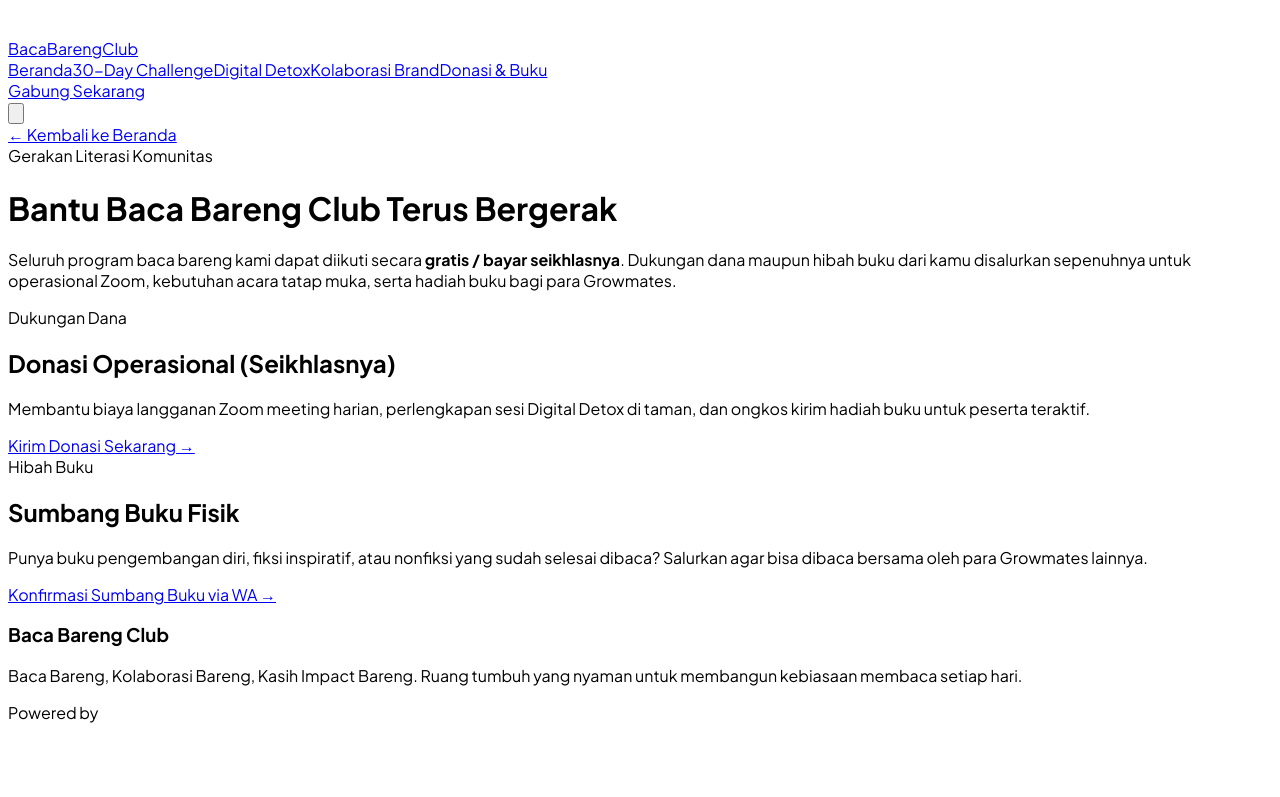
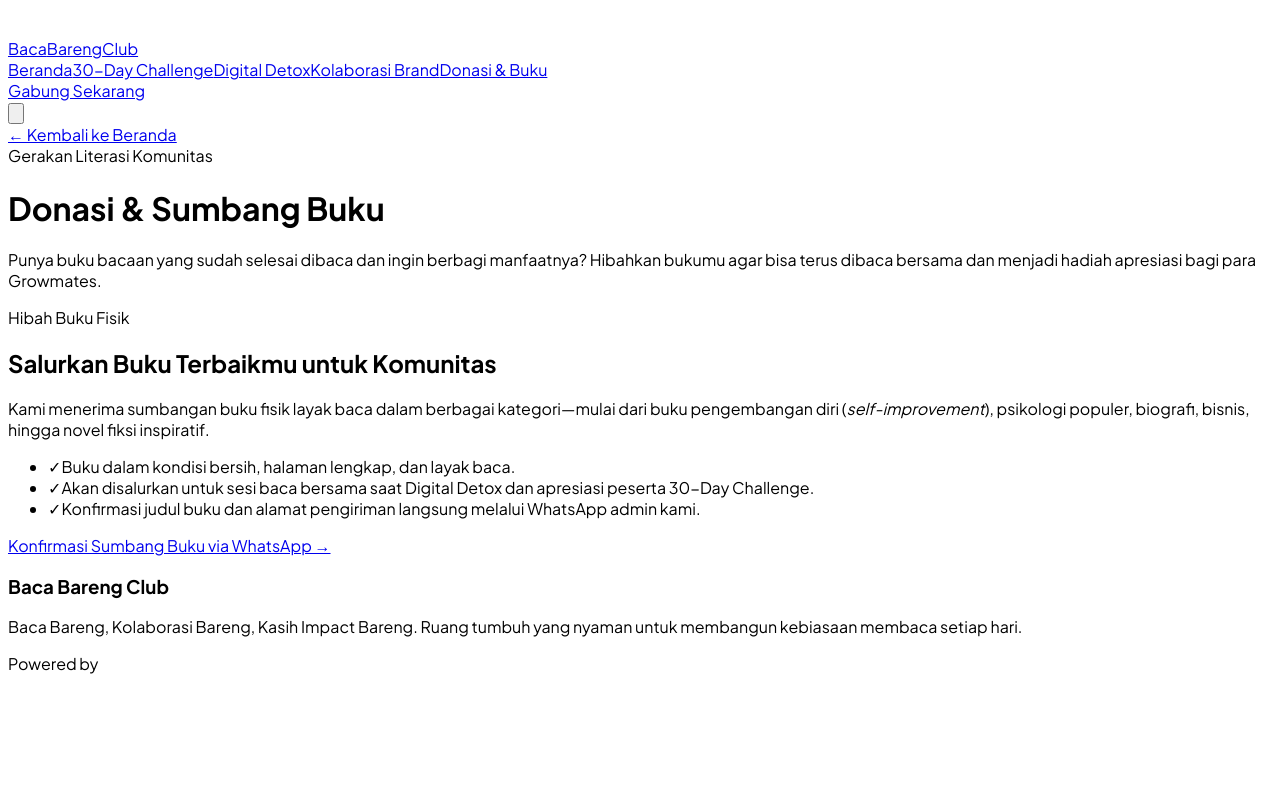
Before and after one commit to LEANDER230/Baca-Bareng-Club, a Next.js app: page /donasi in a window 1280 px wide. Shown: the part 1440-2237 px from the top of the page. Built offline with nearby package versions, Linux system fonts and the light colour scheme.

Commit message:
Refactor donation links and update UI elements

```diff
--- a/app/donasi/page.tsx
+++ b/app/donasi/page.tsx
@@ -1,79 +1,68 @@
 import React from "react";
 import Link from "next/link";
 
-const DONATION_LINKS = {
-  operationalUrl: "https://bit.ly/DaftarBacaBarengClubGB",
-  bookDonationUrl:
-    "https://wa.me/6285694057352?text=Halo%20Admin%20Baca%20Bareng%20Club,%20saya%20ingin%20menyumbang%20buku%20untuk%20komunitas",
-};
+const BOOK_DONATION_URL =
+  "https://wa.me/6285694057352?text=Halo%20Admin%20Baca%20Bareng%20Club,%20saya%20ingin%20menyumbang%20buku%20untuk%20komunitas";
 
 export default function DonasiPage() {
   return (
-    <div className="max-w-4xl mx-auto px-5 pt-10 pb-16">
-      <Link href="/" className="text-sm font-bold text-sky-600 hover:underline">
+    <div className="max-w-4xl mx-auto px-6 pt-10 pb-16">
+      <Link href="/" className="text-sm font-bold text-[#28A9EB] hover:underline">
         ← Kembali ke Beranda
       </Link>
 
       <div className="mt-6 mb-10">
-        <span className="text-sky-500 font-bold text-sm uppercase tracking-wider">
+        <span className="text-[#35B6F5] font-bold text-sm uppercase tracking-wider">
           Gerakan Literasi Komunitas
         </span>
-        <h1 className="text-3xl sm:text-5xl font-extrabold text-slate-950 mt-2 mb-4">
-          Bantu Baca Bareng Club Terus Bergerak
+        <h1 className="text-3xl sm:text-5xl font-extrabold text-[#0B2D48] mt-2 mb-4">
+          Donasi &amp; Sumbang Buku
         </h1>
         <p className="text-slate-600 text-base sm:text-lg leading-relaxed">
-          Seluruh program baca bareng kami dapat diikuti secara <strong>gratis / bayar seikhlasnya</strong>.
-          Dukungan dana maupun hibah buku dari kamu disalurkan sepenuhnya untuk operasional Zoom,
-          kebutuhan acara tatap muka, serta hadiah buku bagi para Growmates.
+          Punya buku bacaan yang sudah selesai dibaca dan ingin berbagi manfaatnya?
+          Hibahkan bukumu agar bisa terus dibaca bersama dan menjadi hadiah apresiasi bagi para Growmates.
         </p>
       </div>
 
-      <div className="grid md:grid-cols-2 gap-6">
-        <div className="bg-sky-50 border border-sky-100 rounded-3xl p-8 flex flex-col justify-between">
-          <div>
-            <span className="inline-block bg-sky-500 text-white text-xs font-bold px-3 py-1 rounded-full mb-4">
-              Dukungan Dana
+      {/* KARTU KHUSUS DONASI BUKU */}
+      <div className="bg-[#F4FBFF] border-2 border-[#CBEBFF] rounded-3xl p-8 sm:p-12">
+        <span className="inline-block bg-[#4CC3FA] text-white text-xs font-bold px-3.5 py-1.5 rounded-full mb-5">
+          Hibah Buku Fisik
         </span>
-            <h2 className="text-2xl font-extrabold text-slate-950 mb-3">
-              Donasi Operasional (Seikhlasnya)
+
+        <h2 className="text-2xl sm:text-3xl font-extrabold text-[#0B2D48] mb-4">
+          Salurkan Buku Terbaikmu untuk Komunitas
         </h2>
-            <p className="text-sm text-slate-600 leading-relaxed mb-6">
-              Membantu biaya langganan Zoom meeting harian, perlengkapan sesi Digital Detox di taman,
-              dan ongkos kirim hadiah buku untuk peserta teraktif.
+
+        <p className="text-slate-600 text-sm sm:text-base leading-relaxed mb-6">
+          Kami menerima sumbangan buku fisik layak baca dalam berbagai kategori—mulai dari buku
+          pengembangan diri (<em>self-improvement</em>), psikologi populer, biografi, bisnis,
+          hingga novel fiksi inspiratif.
         </p>
-          </div>
+
+        <ul className="space-y-3 text-sm sm:text-base text-[#0B2D48] mb-9">
+          <li className="flex items-start gap-3">
+            <span className="text-[#35B6F5] font-extrabold">✓</span>
+            <span>Buku dalam kondisi bersih, halaman lengkap, dan layak baca.</span>
+          </li>
+          <li className="flex items-start gap-3">
+            <span className="text-[#35B6F5] font-extrabold">✓</span>
+            <span>Akan disalurkan untuk sesi baca bersama saat Digital Detox dan apresiasi peserta 30-Day Challenge.</span>
+          </li>
+          <li className="flex items-start gap-3">
+            <span className="text-[#35B6F5] font-extrabold">✓</span>
+            <span>Konfirmasi judul buku dan alamat pengiriman langsung melalui WhatsApp admin kami.</span>
+          </li>
+        </ul>
+
         <a
-            href={DONATION_LINKS.operationalUrl}
+          href={BOOK_DONATION_URL}
           target="_blank"
           rel="noopener noreferrer"
-            className="block w-full text-center bg-sky-500 hover:bg-sky-600 text-white font-bold py-4 rounded-2xl shadow-sm transition"
+          className="inline-block w-full sm:w-auto text-center bg-[#0B2D48] hover:bg-[#123E61] text-white font-bold px-8 py-4 rounded-2xl transition"
         >
-            Kirim Donasi Sekarang →
+          Konfirmasi Sumbang Buku via WhatsApp →
         </a>
-        </div>
-
-        <div className="bg-white border border-slate-200 rounded-3xl p-8 flex flex-col justify-between">
-          <div>
-            <span className="inline-block bg-slate-900 text-white text-xs font-bold px-3 py-1 rounded-full mb-4">
-              Hibah Buku
-            </span>
-            <h2 className="text-2xl font-extrabold text-slate-950 mb-3">
-              Sumbang Buku Fisik
-            </h2>
-            <p className="text-sm text-slate-600 leading-relaxed mb-6">
-              Punya buku pengembangan diri, fiksi inspiratif, atau nonfiksi yang sudah selesai dibaca?
-              Salurkan agar bisa dibaca bersama oleh para Growmates lainnya.
-            </p>
-          </div>
-          <a
-            href={DONATION_LINKS.bookDonationUrl}
-            target="_blank"
-            rel="noopener noreferrer"
-            className="block w-full text-center bg-slate-950 hover:bg-slate-800 text-white font-bold py-4 rounded-2xl transition"
-          >
-            Konfirmasi Sumbang Buku via WA →
-          </a>
-        </div>
       </div>
     </div>
   );
```
Lines whose indentation alone changed are shown as unchanged.
